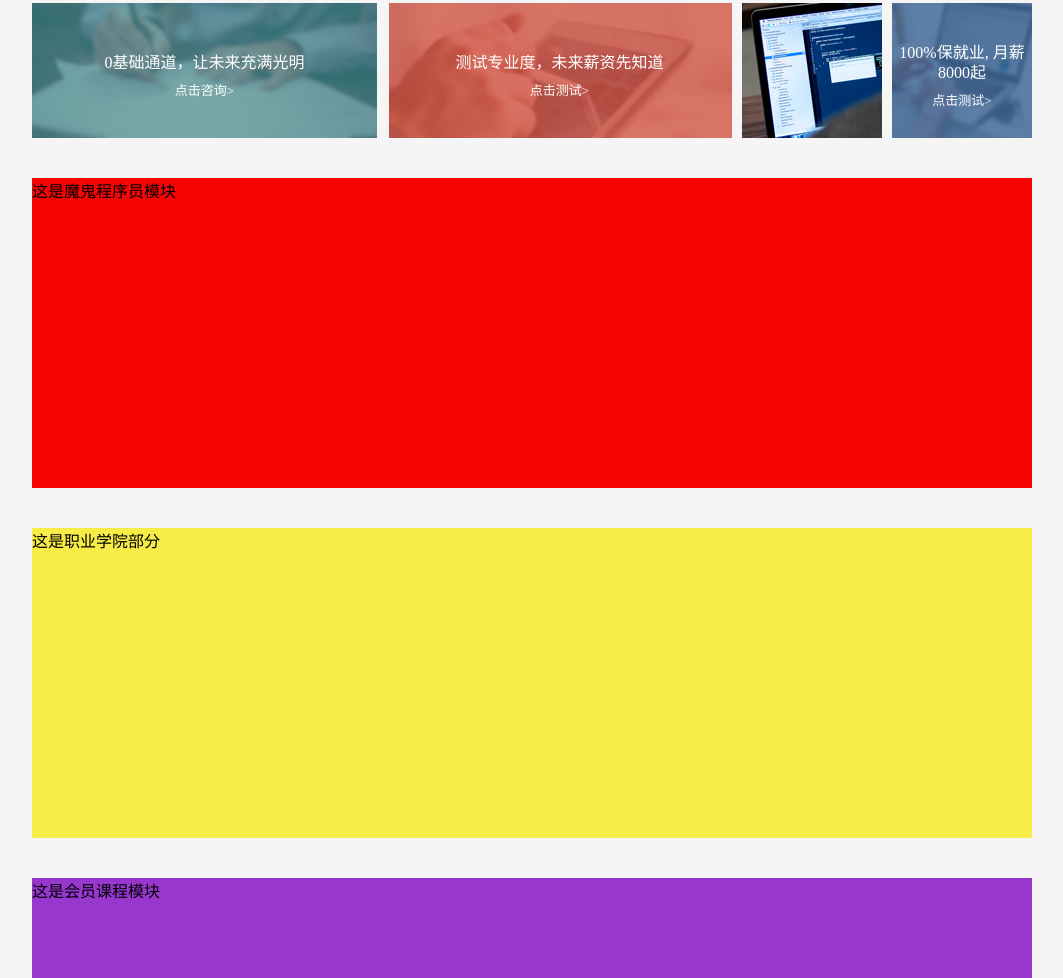
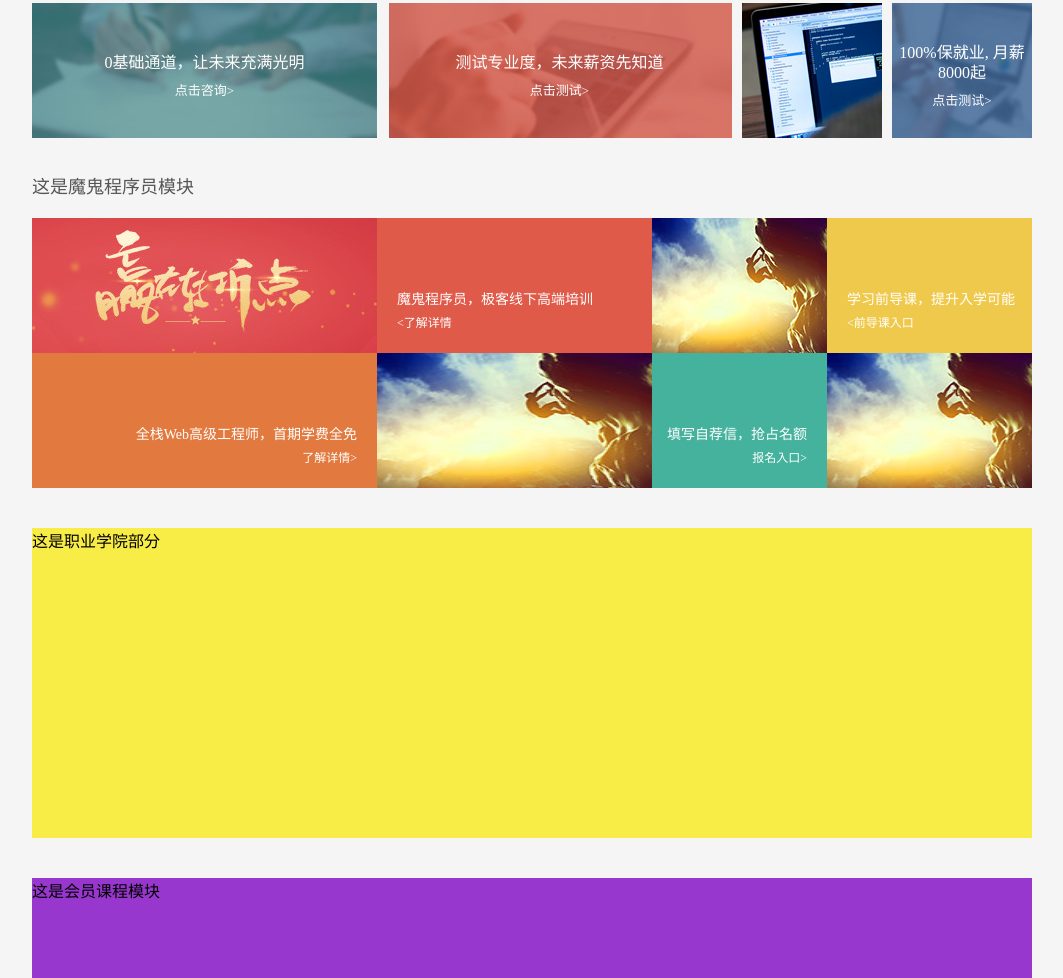
Before and after one commit to Mr-haoxuan/reactProject2, a React app: page / in a window 1280 px wide. Shown: the part 1227-2205 px from the top of the page, without its empty margins (108-1171 px from the left). Built offline with nearby package versions, Linux system fonts and the light colour scheme.

Commit message:
feat:[body] 增加 devilProgrammer 内容

```diff
--- a/src/components/body/bodyConfig.js
+++ b/src/components/body/bodyConfig.js
@@ -97,5 +97,31 @@ module.exports = {
             linkSubtitle:"点击测试>"
         }
 
+    ],
+    DevilProgrammer:[
+        {
+            link:"",
+            linkTitle:"魔鬼程序员，极客线下高端培训",
+            linkSubtitle:"<了解详情",
+            linkImg:"mogui1.jpg"
+        },
+        {
+            link:"",
+            linkTitle:"学习前导课，提升入学可能",
+            linkSubtitle:"<前导课入口",
+            linkImg:"mogui2.jpg"
+        },
+        {
+            link:"",
+            linkTitle:"全栈Web高级工程师，首期学费全免",
+            linkSubtitle:"了解详情>",
+            linkImg:"mogui2.jpg"
+        },
+        {
+            link:"",
+            linkTitle:"填写自荐信，抢占名额",
+            linkSubtitle:"报名入口>",
+            linkImg:"mogui2.jpg"
+        }
     ]
 }
--- a/src/components/body/component/devilProgrammer.js
+++ b/src/components/body/component/devilProgrammer.js
@@ -1,5 +1,6 @@
 import React from "react";
 import "./style/devilProgrammer.less"
+import Content from "../bodyConfig"
 
 export default class DevilProgrammer extends React.Component {
     constructor(props) {
@@ -7,7 +8,26 @@ export default class DevilProgrammer extends React.Component {
         this.state = {}
     }
 
+    showLink(Content){
+
+        return Content.map((item,i)=>{
+            return <a key={i}>
+                    <img src={require("../../../images/devilProgrammer/"+item.linkImg)}/>
+                <div>
+                    <i className="i1">{item.linkTitle}</i>
+                    <i className="i2">{item.linkSubtitle}</i>
+                </div>
+                <i className="mask"></i>
+            </a>
+        })
+    }
+
     render(){
-        return <div className="devilProgrammer">这是魔鬼程序员模块</div>
+        return(
+            <div className="devilProgrammer">
+                <h2>这是魔鬼程序员模块</h2>
+                {this.showLink(Content.DevilProgrammer)}
+            </div>
+        )
     }
 }
--- a/src/components/body/component/style/devilProgrammer.less
+++ b/src/components/body/component/style/devilProgrammer.less
@@ -2,5 +2,199 @@
     width: 1000px;
     height: 310px;
     margin: 40px auto 0;
-    background-color: #f70404
 }
+
+.devilProgrammer h2 {
+    width: 200px;
+    height: 18px;
+    line-height: 18px;
+    font-size: 18px;
+    color: #555555;
+    margin-bottom: 22px;
+    font-weight: 400;
+}
+
+.devilProgrammer a .mask {
+    height: 100%;
+    width: 100%;
+    display: inline-block;
+    z-index: 0;
+    background: #000;
+    opacity: 0;
+    position: absolute;
+    top: 0;
+    left: 0
+}
+
+.devilProgrammer a:hover .mask {
+    opacity: 0.2;
+    -webkit-transition: opacity 0.8s;
+}
+
+.devilProgrammer a:nth-of-type(1) {
+    width: 620px;
+    height: 135px;
+    display: inline-block;
+    float: left;
+    position: relative;
+}
+
+.devilProgrammer a:nth-of-type(1) img {
+    width: 345px;
+    height: 135px;
+    float: left;
+}
+
+.devilProgrammer a:nth-of-type(1) div {
+    width: 275px;
+    height: 135px;
+    float: left;
+    display: inline-block;
+    background: #df5a49;
+    text-align: left;
+}
+
+.devilProgrammer a:nth-of-type(1) .i1 {
+    height: 20px;
+    display: block;
+    margin-left: 20px;
+    margin-top: 70px;
+    font-size: 14px;
+    color: #ffffff;
+    font-style: normal;
+}
+
+.devilProgrammer a:nth-of-type(1) .i2 {
+    display: block;
+    margin-left: 20px;
+    margin-top: 5px;
+    font-size: 12px;
+    font-style: normal;
+    color: #ffffff;
+}
+
+.devilProgrammer a:nth-of-type(2) {
+    width: 380px;
+    height: 135px;
+    display: inline-block;
+    float: left;
+    position: relative;
+}
+
+.devilProgrammer a:nth-of-type(2) img {
+    width: 175px;
+    height: 135px;
+    float: left;
+}
+
+.devilProgrammer a:nth-of-type(2) div {
+    width: 205px;
+    height: 135px;
+    float: left;
+    display: inline-block;
+    background: #efc94c;
+    text-align: left;
+}
+
+.devilProgrammer a:nth-of-type(2) .i1 {
+    height: 20px;
+    display: block;
+    margin-left: 20px;
+    margin-top: 70px;
+    font-size: 14px;
+    color: #ffffff;
+    font-style: normal;
+}
+
+.devilProgrammer a:nth-of-type(2) .i2 {
+    display: block;
+    margin-left: 20px;
+    margin-top: 5px;
+    font-size: 12px;
+    font-style: normal;
+    color: #ffffff;
+}
+
+.devilProgrammer a:nth-of-type(3) {
+    width: 620px;
+    height: 135px;
+    display: inline-block;
+    float: left;
+    position: relative;
+}
+
+.devilProgrammer a:nth-of-type(3) img {
+    width: 275px;
+    height: 135px;
+    float: right;
+}
+
+.devilProgrammer a:nth-of-type(3) div {
+    width: 345px;
+    height: 135px;
+    float: right;
+    display: inline-block;
+    background: #e27a3f;
+    text-align: right;
+}
+
+.devilProgrammer a:nth-of-type(3) .i1 {
+    height: 20px;
+    display: block;
+    margin-right: 20px;
+    margin-top: 70px;
+    font-size: 14px;
+    color: #ffffff;
+    font-style: normal;
+}
+
+.devilProgrammer a:nth-of-type(3) .i2 {
+    display: block;
+    margin-right: 20px;
+    margin-top: 5px;
+    font-size: 12px;
+    font-style: normal;
+    color: #ffffff;
+}
+
+.devilProgrammer a:nth-of-type(4) {
+    width: 380px;
+    height: 135px;
+    display: inline-block;
+    float: left;
+    position: relative;
+}
+
+.devilProgrammer a:nth-of-type(4) img {
+    width: 205px;
+    height: 135px;
+    float: right;
+}
+
+.devilProgrammer a:nth-of-type(4) div {
+    width: 175px;
+    height: 135px;
+    float: right;
+    display: inline-block;
+    background: #45b29d;
+    text-align: right;
+}
+
+.devilProgrammer a:nth-of-type(4) .i1 {
+    height: 20px;
+    display: block;
+    margin-right: 20px;
+    margin-top: 70px;
+    font-size: 14px;
+    color: #ffffff;
+    font-style: normal;
+}
+
+.devilProgrammer a:nth-of-type(4) .i2 {
+    display: block;
+    margin-right: 20px;
+    margin-top: 5px;
+    font-size: 12px;
+    font-style: normal;
+    color: #ffffff;
+}
```
Also changed, not shown: src/images/devilProgrammer/mogui1.jpg (added), src/images/devilProgrammer/mogui2.jpg (added), src/images/devilProgrammer/mogui3.jpg (added), src/images/devilProgrammer/mogui4.jpg (added).
